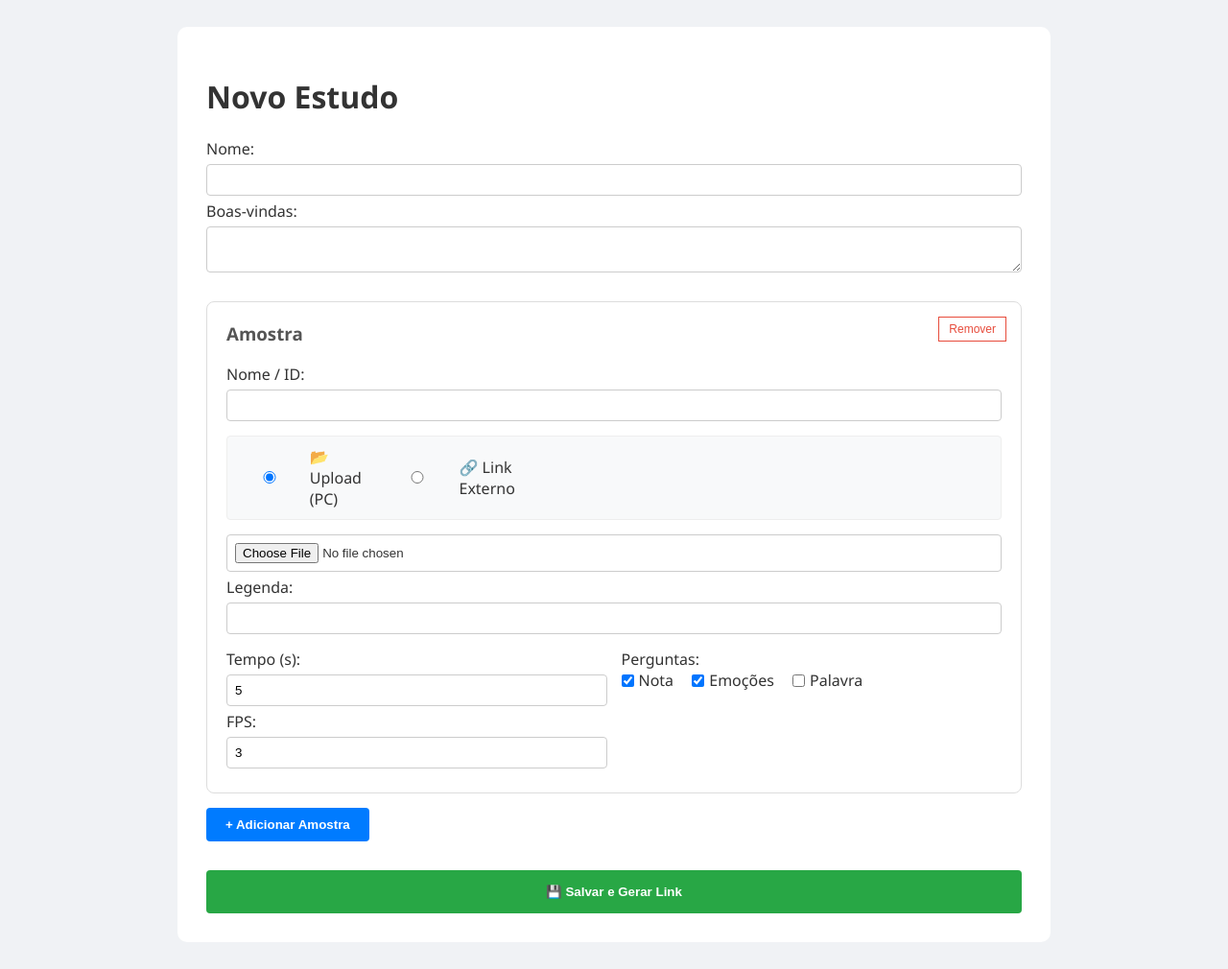
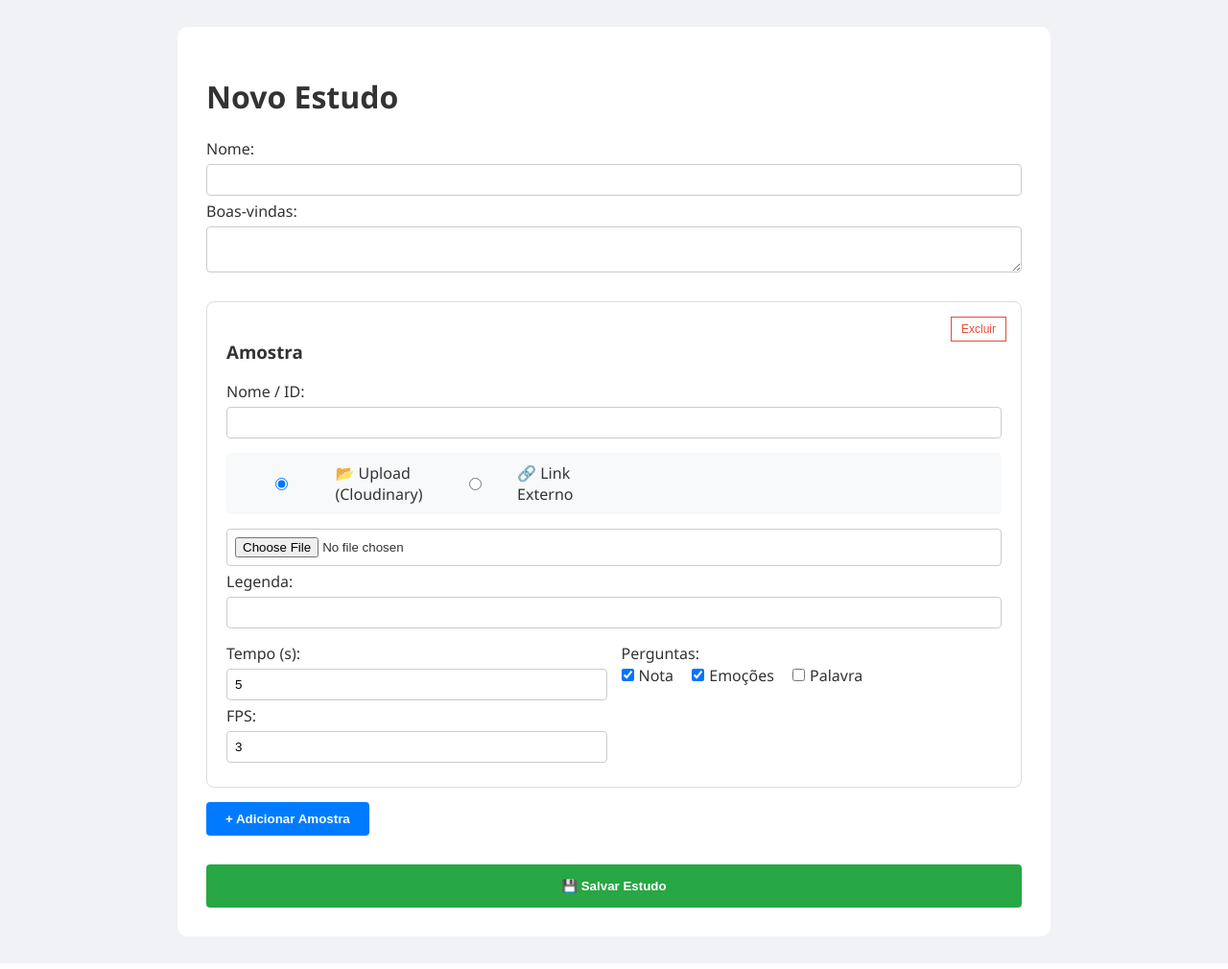
Before and after one commit to marcosgoncaf/pesquisa-emocoes-flask, a Flask app: page /admin in a window 1280 px wide. Shown: the whole page at 96% size. Run offline with Flask 3, Linux system fonts and the light colour scheme.

Commit message:
Cloudnary3

```diff
--- a/app.py
+++ b/app.py
@@ -10,11 +10,11 @@ import cloudinary
 import cloudinary.uploader
 
 app = Flask(__name__)
-# Limite de 60MB para aceitar vídeos no upload
+# Limite de 60MB para uploads de vídeo
 app.config['MAX_CONTENT_LENGTH'] = 60 * 1024 * 1024
 
 # =============================================================================
-# --- CONFIGURAÇÃO CLOUDINARY (PREENCHA COM SEUS DADOS) ---
+# --- CONFIGURAÇÃO CLOUDINARY (PREENCHA AQUI) ---
 # =============================================================================
 cloudinary.config(
   cloud_name = "dhbiml2um",
@@ -25,7 +25,7 @@ cloudinary.config(
 
 _sheets_client = None
 
-# --- CONEXÃO GOOGLE SHEETS (Para salvar dados) ---
+# --- CONEXÃO GOOGLE SHEETS ---
 def get_sheets_service():
     global _sheets_client
     if _sheets_client: return _sheets_client
@@ -34,7 +34,12 @@ def get_sheets_service():
     import gspread
     from google.oauth2 import service_account
 
-    SCOPES = ['https://www.googleapis.com/auth/spreadsheets']
+    # --- CORREÇÃO DO ERRO 403 AQUI ---
+    # O gspread precisa do escopo 'drive' para encontrar a planilha pelo nome
+    SCOPES = [
+        'https://www.googleapis.com/auth/spreadsheets',
+        'https://www.googleapis.com/auth/drive'
+    ]
 
     creds = None
     if os.path.exists("credentials.json"):
@@ -52,7 +57,6 @@ def get_sheets_service():
 
 # --- AUXILIARES ---
 def calculate_implicit_score(emotions_list):
-    """Calcula nota de 0 a 10 baseada nas emoções"""
     if not emotions_list: return 0
     score_map = {'happy': 10.0, 'surprise': 8.0, 'neutral': 5.0, 'sad': 3.0, 'fear': 2.0, 'angry': 1.0, 'disgust': 0.0}
     total = 0; valid = 0
@@ -62,7 +66,6 @@ def calculate_implicit_score(emotions_list):
     return round(total/valid, 1) if valid > 0 else 0
 
 def decode_image_lazy(base64_string):
-    """Decodifica imagem para o DeepFace"""
     import base64; import numpy as np; import cv2
     if ',' in base64_string: base64_string = base64_string.split(',')[1]
     nparr = np.frombuffer(base64.b64decode(base64_string), np.uint8)
@@ -88,7 +91,7 @@ def admin_panel(): return render_template('admin.html')
 @app.route('/create_study', methods=['POST'])
 def create_study():
     try:
-        # Garante conexão antes do processamento pesado
+        # Garante a conexão com a planilha antes de começar o upload
         sh = get_sheets_service()
 
         form = request.form
@@ -96,7 +99,9 @@ def create_study():
         items = []
         i = 0
 
+        # --- LÓGICA MISTA (UPLOAD + LINK) ---
         while True:
+            # Se não achar o nome do item X, paramos o loop
             if f'items[{i}][name]' not in form: break
 
             input_type = form.get(f'items[{i}][inputType]') # 'upload' ou 'url'
@@ -106,32 +111,29 @@ def create_study():
             final_url = ""
             ftype = "image"
 
-            # --- LÓGICA 1: UPLOAD VIA CLOUDINARY ---
+            # OPÇÃO 1: UPLOAD (Via Cloudinary)
             if input_type == 'upload' and file_obj and file_obj.filename:
-                print(f"⬆️ Iniciando upload Cloudinary: {file_obj.filename}")
-
-                # Define se é video ou imagem para o Cloudinary
+                print(f"⬆️ Uploading item {i+1} to Cloudinary...")
                 res_type = "video" if file_obj.mimetype.startswith('video') else "image"
 
-                # Upload direto
                 upload_result = cloudinary.uploader.upload(
                     file_obj.stream,
                     resource_type = res_type,
-                    folder = "estudo_emocoes"
+                    folder = "estudo_pesquisa"
                 )
-
                 final_url = upload_result.get('secure_url')
                 ftype = res_type
-                print(f"✅ Upload concluído: {final_url}")
 
-            # --- LÓGICA 2: LINK EXTERNO ---
+            # OPÇÃO 2: LINK EXTERNO (Youtube/Drive/Web)
             elif input_type == 'url' and direct_url:
                 final_url = direct_url
-                if any(x in direct_url.lower() for x in ['.mp4', '.mov', 'youtube']):
+                # Detecção simples de vídeo por extensão ou domínio
+                if any(x in direct_url.lower() for x in ['.mp4', '.mov', 'youtube', 'vimeo']):
                     ftype = 'video'
 
+            # Validação
             if not final_url:
-                return jsonify({'status':'error', 'message':f"Item {i+1}: Selecione um arquivo ou cole um link."}), 400
+                return jsonify({'status':'error', 'message':f"Item {i+1}: Falha. Selecione um arquivo ou cole um link válido."}), 400
 
             items.append({
                 "name": form.get(f'items[{i}][name]'),
@@ -148,6 +150,7 @@ def create_study():
             })
             i += 1
 
+        # Salva na Planilha
         sid = ''.join(random.choices(string.ascii_lowercase + string.digits, k=8))
         cfg = {"study_name": form.get('study_name'), "welcome_message": form.get('welcome_message'), "items": items, "created_at": datetime.now().strftime("%Y-%m-%d %H:%M:%S")}
 
@@ -158,7 +161,7 @@ def create_study():
         return jsonify({'status': 'success', 'link': f"{request.host_url.rstrip('/')}/?study_id={sid}"})
 
     except Exception as e:
-        print(f"Erro Fatal: {e}")
+        print(f"Erro Create: {e}")
         return jsonify({'status': 'error', 'message': str(e)}), 500
 
 @app.route('/check_face', methods=['POST'])
@@ -167,7 +170,6 @@ def check_face():
         import cv2
         img = decode_image_lazy(request.json['image'])
         cascade = cv2.CascadeClassifier(cv2.data.haarcascades + 'haarcascade_frontalface_default.xml')
-        # Tolerância alta (minNeighbors=3) para check-in fácil
         faces = cascade.detectMultiScale(cv2.cvtColor(img, cv2.COLOR_BGR2GRAY), 1.1, 3)
         return jsonify({'face_detected': len(faces) > 0})
     except Exception as e: return jsonify({'error': str(e)}), 500
@@ -178,13 +180,10 @@ def analyze_emotion_route():
         from deepface import DeepFace
         img = decode_image_lazy(request.json['image'])
         try:
-            # enforce_detection=False: Permite analisar mesmo se o rosto não estiver perfeito (Correção dos 0 frames)
             res = DeepFace.analyze(img_path=img, actions=['emotion'], enforce_detection=False, detector_backend='opencv', silent=True)
             dom = res[0]['dominant_emotion'] if isinstance(res, list) else res['dominant_emotion']
             return jsonify({'status': 'success', 'emotion': dom})
         except Exception as e:
-            # Se falhar mesmo assim, loga e retorna erro tratado
-            print(f"DeepFace Warning: {e}")
             return jsonify({'status': 'error', 'emotion': 'neutral'})
     except: return jsonify({'status': 'error', 'emotion': None})
 
@@ -198,28 +197,17 @@ def save_data():
         rows = []
         for item in results:
             emotions = item.get('emotions_list', [])
-            # Remove erros da lista
             valid_emotions = [e for e in emotions if e and e != 'erro' and e != 'no_face']
-
             main_emo = max(set(valid_emotions), key=valid_emotions.count) if valid_emotions else "Inconclusivo"
             implicit_score = calculate_implicit_score(valid_emotions)
 
-            # --- NOVA ORDEM DA TABELA SOLICITADA ---
             rows.append([
-                pid,                                    # 1. Participante
-                sid,                                    # 2. ID Estudo
-                item.get('stimulus'),                   # 3. Estímulo
-                datetime.now().strftime("%Y-%m-%d %H:%M:%S"), # 4. Data
-                item.get('duration_config', 0),         # 5. Tempo(s)
-                item.get('fps_config', 0),              # 6. FPS
-                item.get('total_frames', 0),            # 7. Total Frames
-                item.get('valid_frames', 0),            # 8. Frames Válidos
-                main_emo,                               # 9. Emoção Dominante
-                implicit_score,                         # 10. Nota Implícita
-                ", ".join(valid_emotions),              # 11. Lista Emoções
-                item.get('liking'),                     # 12. Nota Explícita
-                item.get('word'),                       # 13. Palavra
-                item.get('explicit_emotions')           # 14. Emoções Explícitas (Texto)
+                pid, sid, item.get('stimulus'),
+                datetime.now().strftime("%Y-%m-%d %H:%M:%S"),
+                item.get('duration_config', 0), item.get('fps_config', 0),
+                item.get('total_frames', 0), item.get('valid_frames', 0),
+                main_emo, implicit_score, ", ".join(valid_emotions),
+                item.get('liking'), item.get('word'), item.get('explicit_emotions')
             ])
 
         try: ws = sh.worksheet("Resultados")
--- a/templates/admin.html
+++ b/templates/admin.html
@@ -3,7 +3,7 @@
 <head>
     <meta charset="UTF-8">
     <meta name="viewport" content="width=device-width, initial-scale=1.0">
-    <title>Painel Pesquisador</title>
+    <title>Painel Pesquisador (Híbrido)</title>
     <style>
         body { font-family: 'Segoe UI', sans-serif; background: #f0f2f5; padding: 20px; color:#333; }
         .container { max-width: 850px; margin: 0 auto; background: white; padding: 30px; border-radius: 10px; }
@@ -14,10 +14,9 @@
         .btn-save { background: #28a745; color: white; width: 100%; margin-top: 30px; padding: 15px; }
         .btn-del { position: absolute; top: 15px; right: 15px; background: transparent; color: #e74c3c; border: 1px solid #e74c3c; padding: 5px 10px; font-size: 12px; }
 
-        .type-switch { display: flex; gap: 20px; background: #f8f9fa; padding: 10px; margin: 10px 0; border-radius: 4px; border: 1px solid #eee; }
+        .type-switch { display: flex; gap: 20px; background: #f8f9fa; padding: 10px; margin: 10px 0; border-radius: 4px; }
         .type-switch label { cursor: pointer; display: flex; align-items: center; margin: 0; font-weight: normal; }
         .type-switch input { margin-right: 8px; }
-
         .hidden { display: none; }
         .cols-2 { display: grid; grid-template-columns: 1fr 1fr; gap: 15px; margin-top: 10px; }
         .checkbox-group label { display: inline-flex; align-items: center; margin-right: 15px; cursor: pointer; }
@@ -26,37 +25,28 @@
     </style>
 </head>
 <body>
-
 <div class="container">
     <h1>Novo Estudo</h1>
     <label>Nome:</label><input type="text" id="study_name">
     <label>Boas-vindas:</label><textarea id="welcome_message" rows="2"></textarea>
-
     <div id="items-list"></div>
-
     <button class="btn btn-add" onclick="addItem()">+ Adicionar Amostra</button>
-    <button class="btn btn-save" onclick="submitStudy()">💾 Salvar e Gerar Link</button>
-
-    <div id="result">
-        <strong>Sucesso! Link:</strong> <span id="link-url" style="font-family:monospace"></span>
-    </div>
+    <button class="btn btn-save" onclick="submitStudy()">💾 Salvar Estudo</button>
+    <div id="result"><strong>Link:</strong> <span id="link-url" style="font-family:monospace"></span></div>
 </div>
-
 <script>
     function addItem() {
         const id = Date.now();
         const html = `
             <div class="item-card" id="card-${id}">
-                <button class="btn-del" onclick="document.getElementById('card-${id}').remove()">Remover</button>
-                <h3 style="margin-top:0; color:#555">Amostra</h3>
-
+                <button class="btn-del" onclick="document.getElementById('card-${id}').remove()">Excluir</button>
+                <h3>Amostra</h3>
                 <label>Nome / ID:</label><input type="text" class="i-name">
 
                 <div class="type-switch">
-                    <label><input type="radio" name="t-${id}" value="upload" checked onclick="toggle('${id}', 'upload')"> 📂 Upload (PC)</label>
+                    <label><input type="radio" name="t-${id}" value="upload" checked onclick="toggle('${id}', 'upload')"> 📂 Upload (Cloudinary)</label>
                     <label><input type="radio" name="t-${id}" value="url" onclick="toggle('${id}', 'url')"> 🔗 Link Externo</label>
                 </div>
-
                 <div id="box-upload-${id}">
                     <input type="file" class="i-file" accept="image/*,video/*">
                 </div>
@@ -65,7 +55,6 @@
                 </div>
 
                 <label>Legenda:</label><input type="text" class="i-caption">
-
                 <div class="cols-2">
                     <div>
                         <label>Tempo (s):</label><input type="number" class="i-dur" value="5">
@@ -96,6 +85,8 @@
         if(!name) return alert("Preencha o nome");
 
         const cards = document.querySelectorAll('.item-card');
+        if(cards.length === 0) return alert("Adicione itens");
+
         const fd = new FormData();
         fd.append('study_name', name);
         fd.append('welcome_message', document.getElementById('welcome_message').value);
@@ -103,7 +94,6 @@
         let hasError = false;
         cards.forEach((card, i) => {
             const isUpload = card.querySelector(`input[value="upload"]`).checked;
-
             fd.append(`items[${i}][name]`, card.querySelector('.i-name').value);
             fd.append(`items[${i}][inputType]`, isUpload ? 'upload' : 'url');
 
@@ -127,8 +117,7 @@
 
         if(hasError) return alert("Preencha todos os arquivos ou links.");
 
-        btn.disabled = true; btn.innerText = "⏳ Enviando... (Isso pode demorar)";
-
+        btn.disabled = true; btn.innerText = "⏳ Enviando... (Aguarde)";
         try {
             const res = await fetch('/create_study', { method: 'POST', body: fd });
             const json = await res.json();
@@ -138,11 +127,11 @@
                 btn.innerText = "✅ Salvo!";
             } else {
                 alert("Erro: " + json.message);
-                btn.disabled = false; btn.innerText = "Salvar";
+                btn.disabled = false; btn.innerText="Salvar";
             }
         } catch(e) {
-            alert("Erro conexão. Verifique internet.");
-            btn.disabled = false; btn.innerText = "Salvar";
+            alert("Erro conexão. Verifique se o vídeo não é muito grande.");
+            btn.disabled = false; btn.innerText="Salvar";
         }
     }
     addItem();
```
